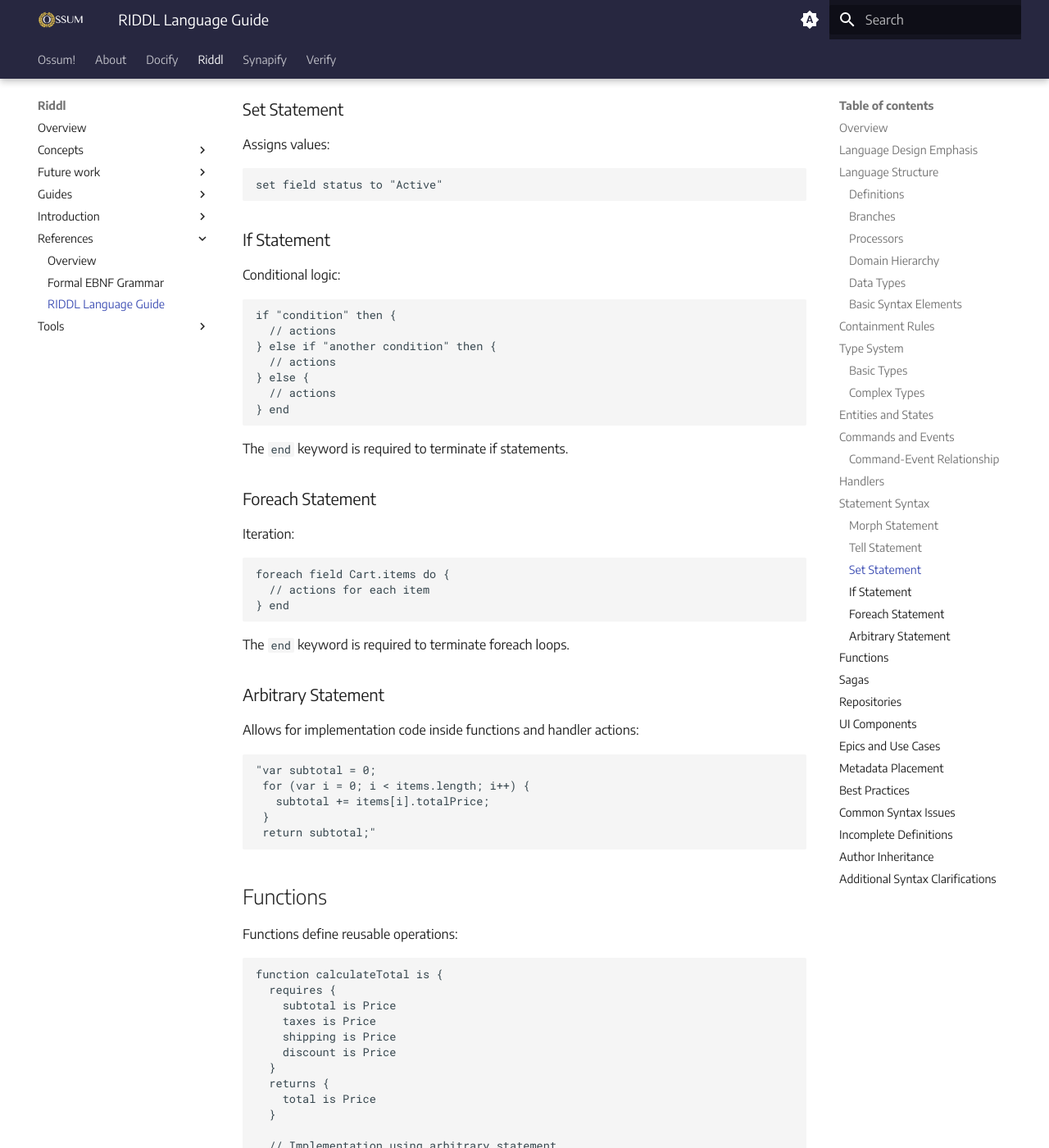
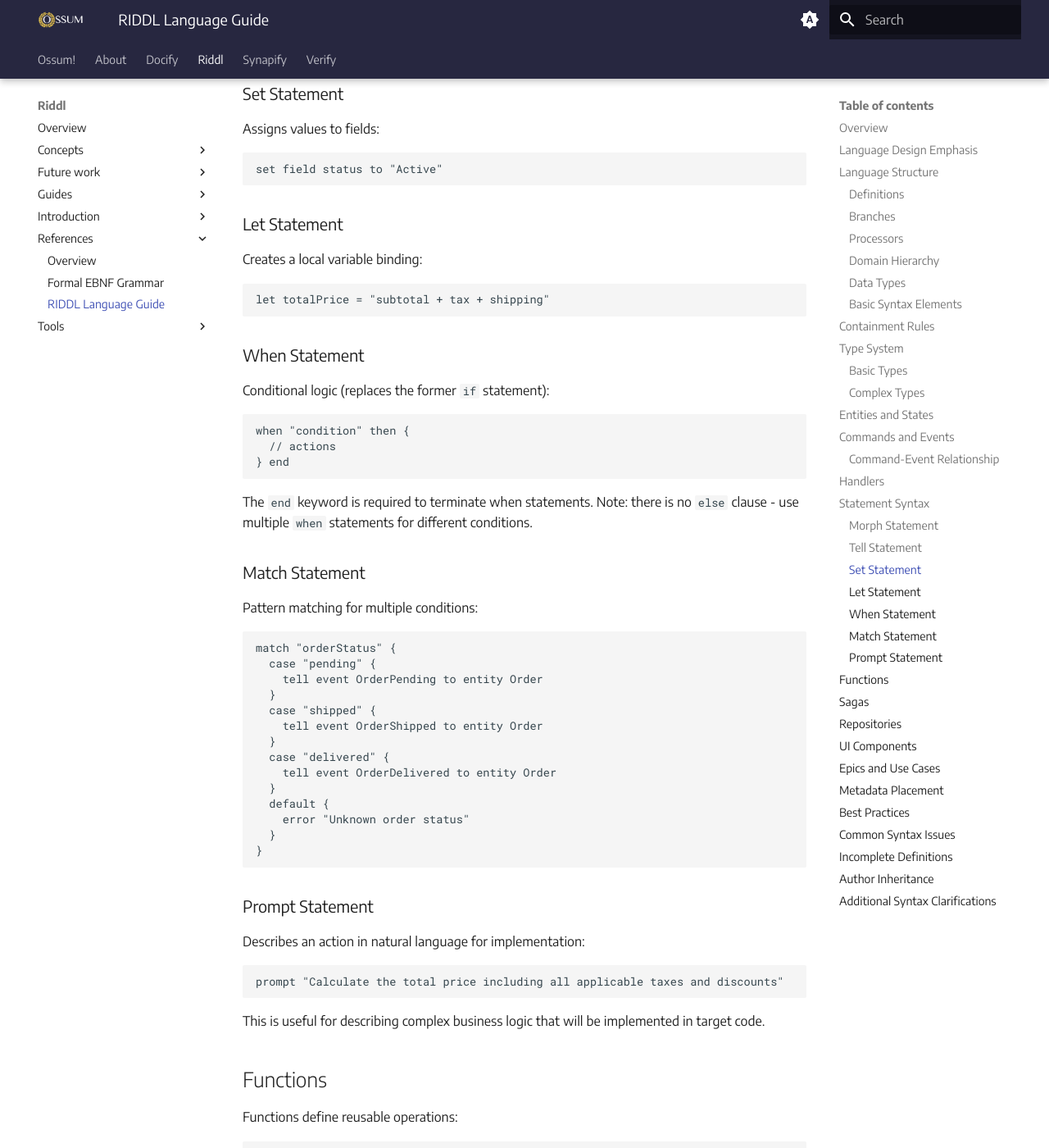
Before and after one commit to ossuminc/ossum.tech, an MkDocs documentation site: the page built from docs/riddl/references/language-reference.md, in a window 1280 px wide and 1400 px high, scrolled down 6845 px. Shown: the whole window at 82% size. Built offline with MkDocs 1.6.1 and Material for MkDocs 9.7.7, drawn with Linux system fonts in a browser that asks for light colours; some of the changed text lies outside the part shown.

Commit message:
Update RIDDL language reference for January 2026
Reconciled EBNF grammar and language guide with current parser code.

Key changes:
- Removed statements: if, foreach, call, stop, focus, reply, return, read, write
- Added statements: when, match, let, prompt
- Added BAST import syntax
- Updated all examples to use new statement syntax
- Added documentation for new keywords: default, let, match, prompt

Co-Authored-By: Claude Opus 4.5 <noreply@anthropic.com>

````diff
--- a/docs/riddl/references/language-reference.md
+++ b/docs/riddl/references/language-reference.md
@@ -242,11 +242,9 @@ Commands should always result in one or more events being emitted. This follows
 ```
 handler ProductCommandHandler is {
   on command UpdatePrice is {
-    if "newPrice > 0" then {
+    when "newPrice > 0" then {
       morph entity Product to state ProductData with command UpdatePrice
       tell event PriceUpdated to entity Product  // Emitting an event is essential
-    } else {
-      error "Price must be greater than zero"
     } end
   }
 } with {
@@ -265,10 +263,11 @@ Handlers process commands and emit events:
 ```
 handler ProductCommandHandler is {
   on command UpdatePrice is {
-    if "newPrice > 0" then {
+    when "newPrice > 0" then {
       morph entity Product to state ProductData with command UpdatePrice
       tell event PriceUpdated to entity Product
-    } else {
+    } end
+    when "newPrice <= 0" then {
       error "Price must be greater than zero"
     } end
   }
@@ -297,44 +296,55 @@ tell command ProcessPayment to entity PaymentService
 ```
 
 ### Set Statement
-Assigns values:
+Assigns values to fields:
 ```
 set field status to "Active"
 ```
 
-### If Statement
-Conditional logic:
+### Let Statement
+Creates a local variable binding:
 ```
-if "condition" then {
-  // actions
-} else if "another condition" then {
-  // actions
-} else {
+let totalPrice = "subtotal + tax + shipping"
+```
+
+### When Statement
+Conditional logic (replaces the former `if` statement):
+```
+when "condition" then {
   // actions
 } end
 ```
 
-The `end` keyword is required to terminate if statements.
+The `end` keyword is required to terminate when statements. Note: there is no
+`else` clause - use multiple `when` statements for different conditions.
 
-### Foreach Statement
-Iteration:
+### Match Statement
+Pattern matching for multiple conditions:
 ```
-foreach field Cart.items do {
-  // actions for each item
-} end
+match "orderStatus" {
+  case "pending" {
+    tell event OrderPending to entity Order
+  }
+  case "shipped" {
+    tell event OrderShipped to entity Order
+  }
+  case "delivered" {
+    tell event OrderDelivered to entity Order
+  }
+  default {
+    error "Unknown order status"
+  }
+}
 ```
 
-The `end` keyword is required to terminate foreach loops.
+### Prompt Statement
+Describes an action in natural language for implementation:
+```
+prompt "Calculate the total price including all applicable taxes and discounts"
+```
 
-### Arbitrary Statement
-Allows for implementation code inside functions and handler actions:
-```
-"var subtotal = 0;
- for (var i = 0; i < items.length; i++) {
-   subtotal += items[i].totalPrice;
- }
- return subtotal;"
-```
+This is useful for describing complex business logic that will be implemented
+in target code.
 
 ## Functions
 
@@ -352,8 +362,8 @@ function calculateTotal is {
     total is Price
   }
 
-  // Implementation using arbitrary statement
-  "return subtotal + taxes + shipping - discount;"
+  // Implementation using prompt statement
+  prompt "Calculate total by adding subtotal, taxes, and shipping, then subtracting discount"
 } with {
   briefly as "Calculates the final cart total"
   described by {
@@ -417,7 +427,7 @@ repository CartRepository is {
 
   handler CartRepositoryHandler is {
     on event CartCreated is {
-      write "Create new cart record" to Cart
+      prompt "Persist the new cart record to the database"
     }
 
     // Other event handlers
@@ -562,9 +572,9 @@ entity Product is {
 1. **Include Metadata**: Add descriptions to all definitions with `with` clauses after their closing braces
 2. **Be Explicit**: Always specify reference types (entity, command, event, etc.)
 3. **Place Functions Close to Usage**: Define functions within the entities that use them
-4. **End Control Structures**: Always terminate control structures with `end` keyword
-5. **Use Field References**: In foreach loops, use `foreach field X.items`
-6. **Provide Default Actions**: Use `"nothing"` for empty else branches
+4. **End When Statements**: Always terminate `when` statements with the `end` keyword
+5. **Use Match for Multiple Conditions**: Prefer `match` over multiple `when` statements for readability
+6. **Use Prompt for Complex Logic**: Use `prompt` to describe business logic for implementation
 7. **Model Complete Flows**: Include UI components and user interactions
 8. **Maintain Semantic Consistency**: Use the same field names for the same concepts
 9. **Emit Events from Commands**: Ensure commands emit events to follow reactive principles
@@ -574,8 +584,8 @@ entity Product is {
 
 ## Common Syntax Issues
 
-1. Don't use assignment operators (`=`); use `set field x to "value"`
-2. Don't forget `end` after if statements and foreach loops
+1. Don't use assignment operators (`=`) for fields; use `set field x to "value"` (but `let x = "value"` is valid for local bindings)
+2. Don't forget `end` after `when` statements
 3. Always include reference types before identifiers
 4. Use proper syntax for function parameters and return values
 5. Make sure all morph/tell statements have correct type references
@@ -584,6 +594,8 @@ entity Product is {
 8. Never place entity, type, or repository definitions directly within a domain - they must be in a context
 9. Never place definitions inside an author - authors only contain metadata
 10. Make sure each context contains related definitions that form a bounded context
+11. Use `when` for conditionals (not `if` which is no longer supported)
+12. Use `prompt` for describing implementation logic (not bare quoted strings)
 
 ## Incomplete Definitions
 
@@ -650,8 +662,8 @@ From the formal grammar analysis, several important syntax points deserve specia
 3. **Nested Element Validation**: Elements can only be nested within specific parent elements according to strict containment rules. For example, types must be defined within contexts, not directly within domains.
 
 4. **Termination of Statements**: Control flow statements must be properly terminated:
-   - If statements must end with the `end` keyword
-   - Foreach loops must end with the `end` keyword
+   - `when` statements must end with the `end` keyword
+   - `match` statements are terminated by the closing brace
    - Other statements are implicitly terminated
 
 5. **Handler Clauses**: Handlers must use specific clause types:
@@ -662,3 +674,13 @@ From the formal grammar analysis, several important syntax points deserve specia
    - `on other` for default/catch-all behavior
 
 6. **Readability Words**: While readability words like `is`, `as`, `by`, etc. are often optional, their proper placement significantly improves model clarity. Use them consistently.
+
+7. **New Statement Types** (as of January 2026):
+   - `when` replaces the former `if-then-else` statement
+   - `match` provides pattern matching for multiple conditions
+   - `let` creates local variable bindings
+   - `prompt` replaces bare quoted strings for describing implementation logic
+
+8. **Removed Statements**: The following statements have been removed from the language:
+   - `if`, `foreach`, `call`, `stop`, `focus`, `reply`, `return`, `read`, `write`
+   - Use `when` for conditionals, `match` for pattern matching, and `prompt` for implementation descriptions
````
Also changed, not shown: docs/riddl/references/ebnf-grammar.md (+28 -19 lines).
